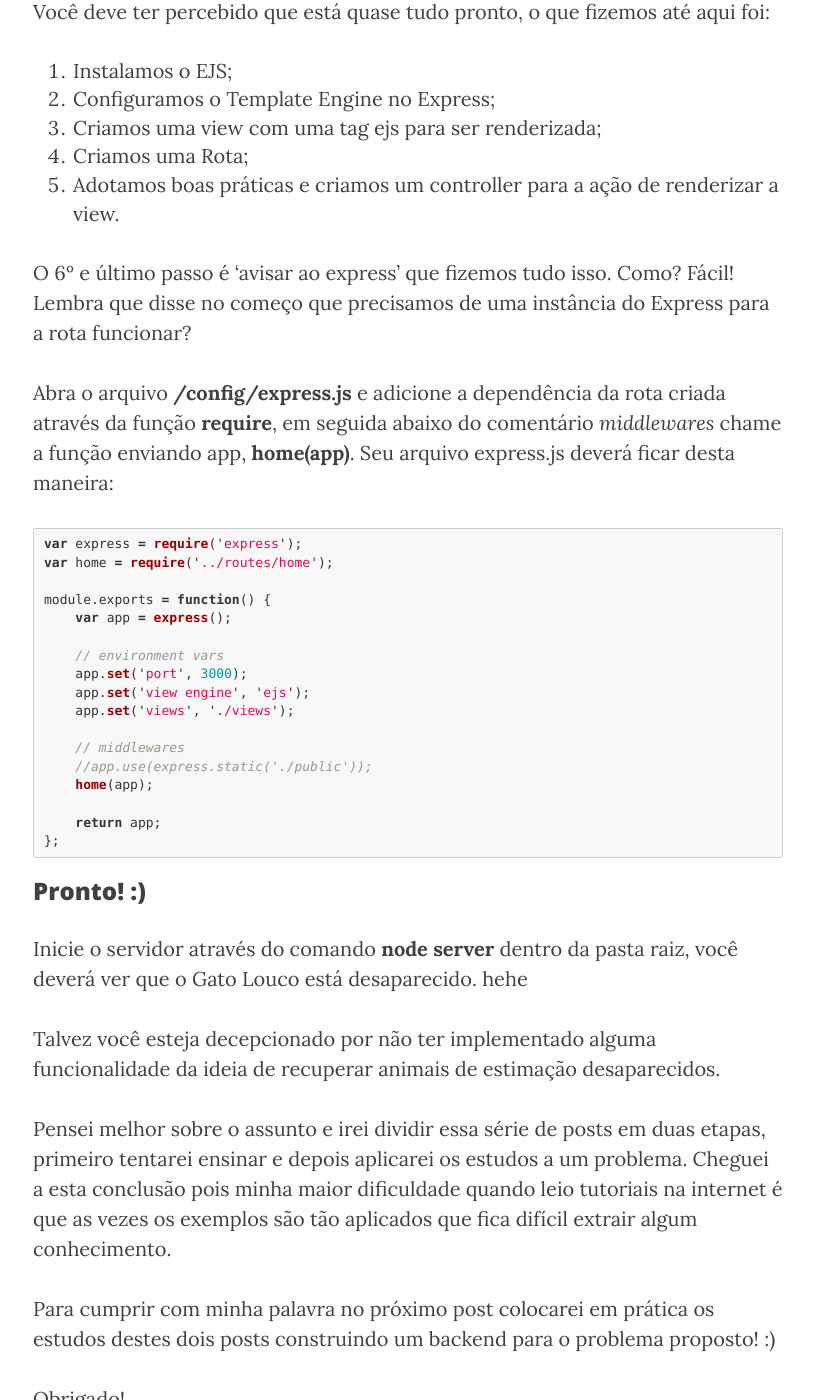
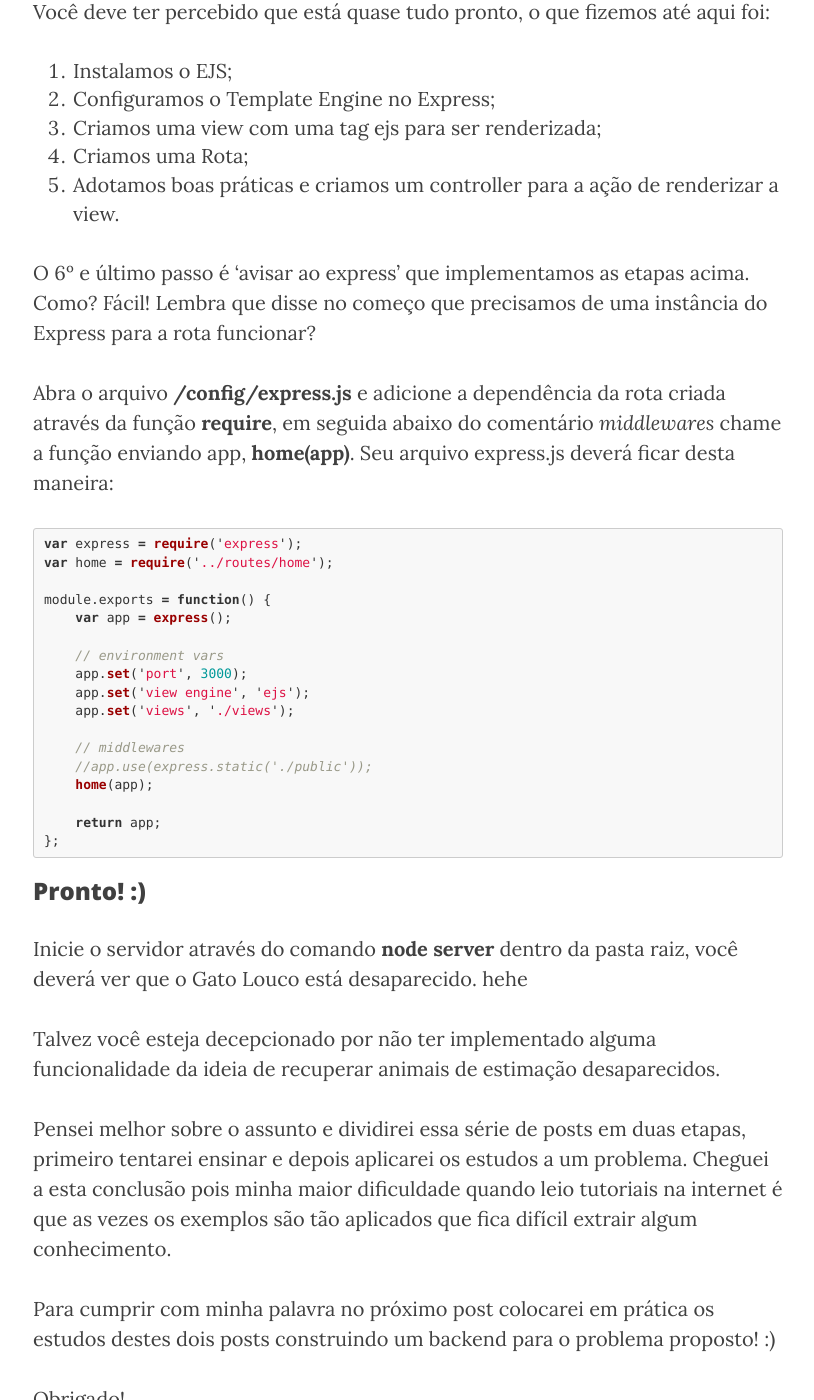
Before and after one commit to brunomilhan/brunomilhan.github.io, a Jekyll site: the page built from _posts/2015-03-16-meanStackIntroParte2.markdown, in a window 1280 px wide and 1400 px high, scrolled down 4510 px. Shown: the whole window, without its empty margins (232-1046 px from the left). Built offline with Jekyll 4.4.1, drawn with Linux system fonts in a browser that asks for light colours; nearby versions of some CDN libraries; Markdown is read by kramdown in place of the engine named in the settings; comment, search, counter and statistics services are not loaded; some of the changed text lies outside the part shown.

Commit message:
fix 2 grammar post

````diff
--- a/_posts/2015-03-16-meanStackIntroParte2.markdown
+++ b/_posts/2015-03-16-meanStackIntroParte2.markdown
@@ -19,19 +19,19 @@ No final deste post você será capaz de criar views dinâmicas no Express utili
 
 ## EJS - Template Engine ##
 
-Quem já trabalhou com javascript talvez em algum momento tenha se deparado com templates engine, se isso é algo novo para você não se preocupe pois não é algo difícil de entender.
+Quem já trabalhou com javascript talvez em algum momento tenha se deparado com templates engine, se é algo novo para você não se preocupe, pois não é algo difícil de entender.
 
 **Templates Engine são utilizados para adicionar dados dinâmicos nas views.** Simples? Pois é...
 
 Utilizaremos o Template Engine [EJS](http://www.embeddedjs.com/). O EJS manipula as views através da sintaxe **<%= %>**.
 
-Veremos como isso funciona na prática. Ainda não temos o EJS instalado, para isso basta executar no terminal o seguinte comando dentro da pasta raiz:
+Veremos como funciona na prática. Ainda não temos o EJS instalado, para instalar execute no terminal o seguinte comando dentro da pasta raiz:
 
     npm install ejs --save
 
 Pronto! Agora você já tem o EJS instalado em seu projeto. Mais uma vez o npm fazendo o trabalho sujo para nós. :)
 
-Falta declarar para o Express que utilizaremos o EJS no projeto, para isso abra o arquivo **/config/express.js** e adicione a seguinte linha abaixo do comentário *environment var*:
+Falta declarar para o Express que utilizaremos o EJS no projeto, abra o arquivo **/config/express.js** e adicione a seguinte linha abaixo do comentário *environment var*:
 
 ```javascript
 //environment var
@@ -55,11 +55,11 @@ Vamos criar a view que usará o EJS, faremos algo simples somente para exemplifi
 </html>
 ```
 
-Legal! O *nome* será subsistido pelo nome do animal quando a página for renderizada, o backend será responsável por preencher o nome, mas para isso primeiro aprenderemos outro assunto **Routes**.
+Legal! O *nome* será subsistido pelo nome do animal quando a página for renderizada, o backend será responsável por preenche-lo, mas primeiro aprenderemos outro assunto: **Routes**.
 
 ## Routes##
 
-Precisamos acessar o arquivo **index.ejs** dentro do diretório views, fazemos isso declarando uma rota no Express.
+Precisamos acessar o arquivo **index.ejs** dentro do diretório views, Como faremos isso? Através de rotas do Express.
 
 Uma rota é uma combinação de [URI](http://pt.wikipedia.org/wiki/URI) e um método request do http. Simples, você verá na prática.
 
@@ -81,7 +81,7 @@ Note que utilizamos a função get do express no código acima, não há nada a
 
 Você já deve ter percebido que o controller será o responsável pelo **método http**. Isso é uma boa prática, pois estamos separando as responsabilidades da aplicação, implantaremos o app baseado na [arquitetura MVC](http://pt.wikipedia.org/wiki/MVC) e o controller é o responsavel por ligar a view ao model, porém ainda não temos esse arquivo, o próximo passo será cria-lo.
 
-Crie uma pasta chamada **controllers** e um arquivo chamado **home.js**, implemente um array que guardará todas as ações deste controller, lembre-se que teremos que acessar esse método dentro de outro arquivo, para isso utilize o **module.exports**:
+Crie uma pasta chamada **controllers** e um arquivo chamado **home.js**, implemente um array que guardará todas as ações deste controller, lembre-se que teremos que acessar esse método dentro de outro arquivo, então utilize o **module.exports**:
 
 ```javascript
 module.exports = function() {
@@ -115,7 +115,7 @@ Você deve ter percebido que está quase tudo pronto, o que fizemos até aqui fo
  4. Criamos uma Rota;
  5. Adotamos boas práticas e criamos um controller para a ação de renderizar a view.
 
-O 6º e último passo é 'avisar ao express' que fizemos tudo isso. Como? Fácil! Lembra que disse no começo que precisamos de uma instância do Express para a rota funcionar?
+O 6º e último passo é 'avisar ao express' que implementamos as etapas acima. Como? Fácil! Lembra que disse no começo que precisamos de uma instância do Express para a rota funcionar?
 
 Abra o arquivo **/config/express.js** e adicione a dependência da rota criada através da função **require**, em seguida abaixo do comentário *middlewares* chame a função enviando app, **home(app)**. Seu arquivo express.js deverá ficar desta maneira:
 
@@ -144,7 +144,7 @@ Inicie o servidor através do comando **node server** dentro da pasta raiz, voc
 
 Talvez você esteja decepcionado por não ter implementado alguma funcionalidade da ideia de recuperar animais de estimação desaparecidos.
 
-Pensei melhor sobre o assunto e irei dividir essa série de posts em duas etapas, primeiro tentarei ensinar e depois aplicarei os estudos a um problema. Cheguei a esta conclusão pois minha maior dificuldade quando leio tutoriais na internet é que as vezes os exemplos são tão aplicados que fica difícil extrair algum conhecimento.
+Pensei melhor sobre o assunto e dividirei essa série de posts em duas etapas, primeiro tentarei ensinar e depois aplicarei os estudos a um problema. Cheguei a esta conclusão pois minha maior dificuldade quando leio tutoriais na internet é que as vezes os exemplos são tão aplicados que fica difícil extrair algum conhecimento.
 
 Para cumprir com minha palavra no próximo post colocarei em prática os estudos destes dois posts construindo um backend para o problema proposto! :)
 
````
